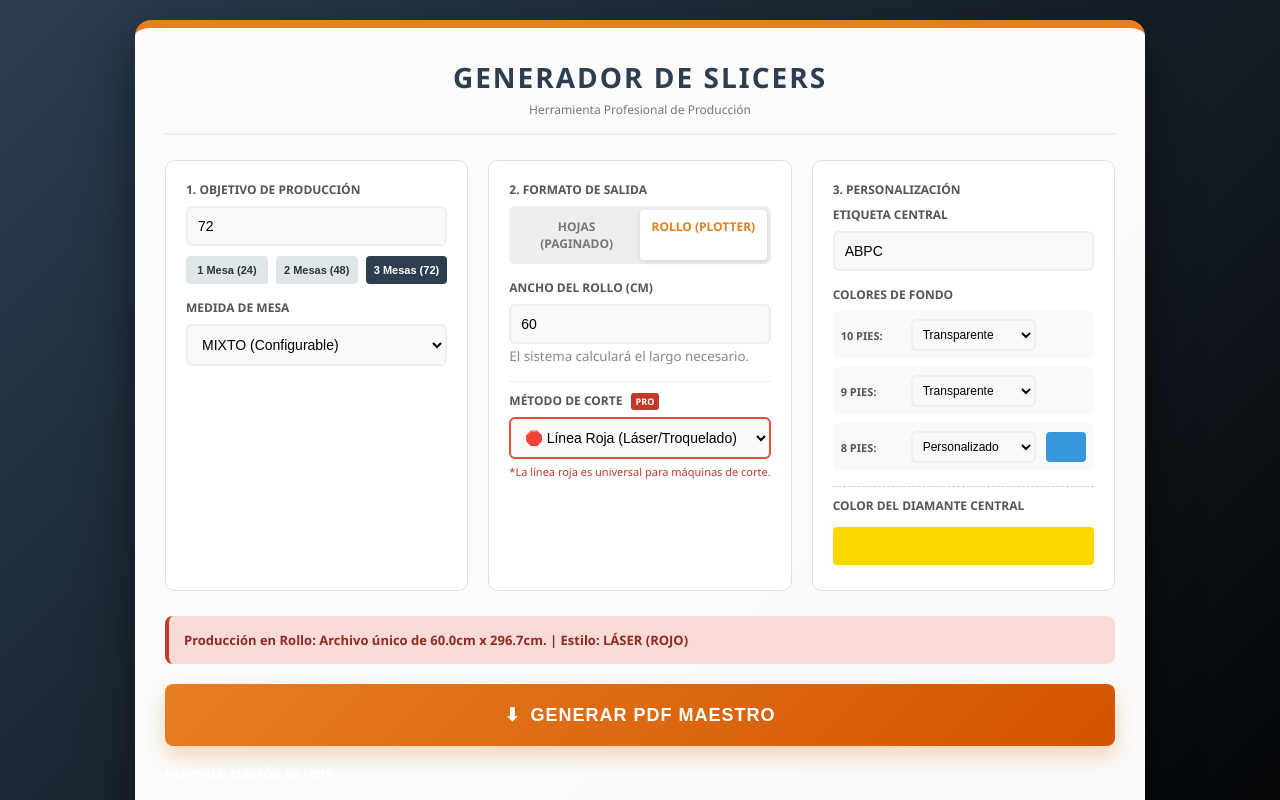
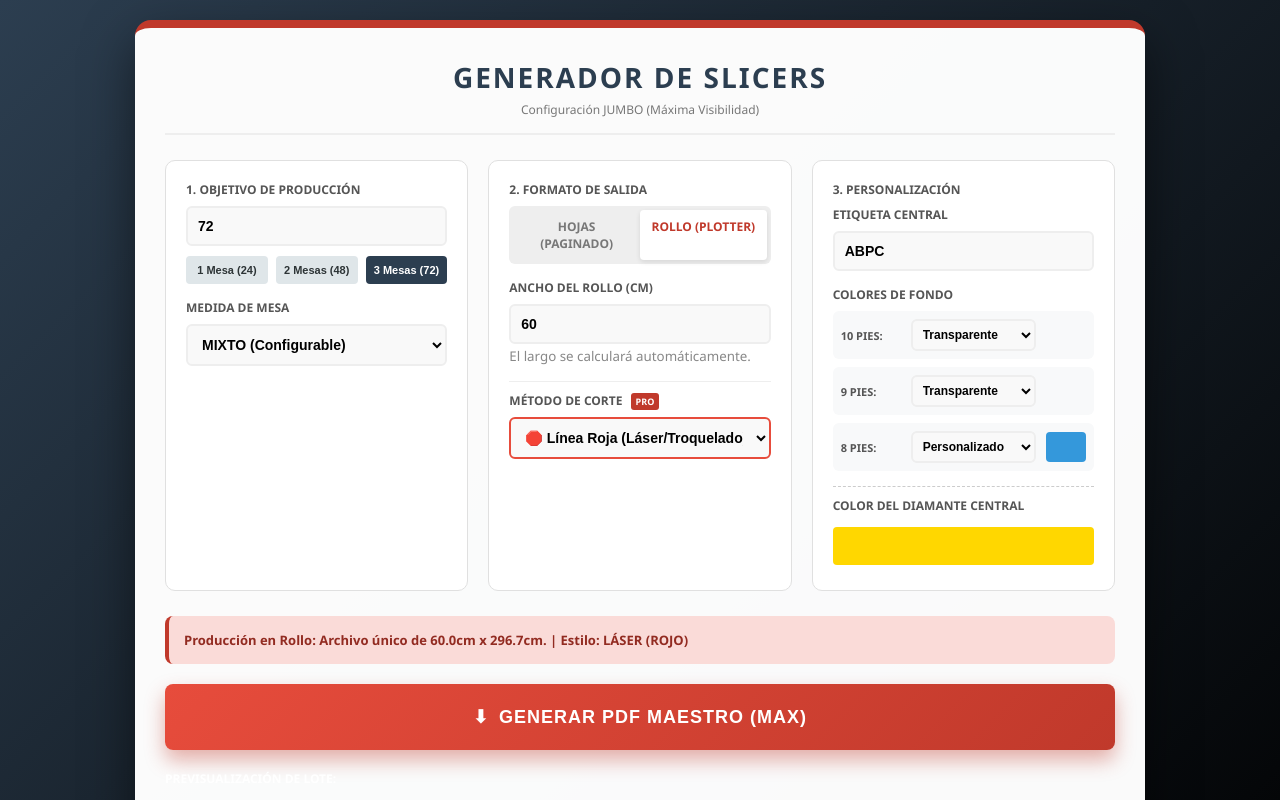
Before and after one commit to juanmiguel0927/BandasPool, a plain HTML site: page index.html in a window 1280 px wide. Both pictures are taken after a click on the element "ROLLO (PLOTTER)". Shown: the top 800 px of the page. Drawn offline with nearby package versions, Linux system fonts and the light colour scheme.

Commit message:
Revise color and styling for enhanced visibility
Updated color scheme and button styles for better visibility. Adjusted text and layout for improved user experience.

```diff
--- a/index.html
+++ b/index.html
@@ -9,7 +9,7 @@
     <style>
         :root {
             --primary: #2c3e50;
-            --accent: #e67e22;
+            --accent: #c0392b; /* Rojo Intenso para Visibilidad Máxima */
             --bg: #ecf0f1;
             --glass: rgba(255, 255, 255, 0.98);
         }
@@ -71,9 +71,9 @@
             font-size: 14px;
             background: #f9f9f9;
             box-sizing: border-box;
+            font-weight: 600;
         }
 
-        /* Input Color */
         input[type="color"] {
             -webkit-appearance: none; border: none; width: 100%; height: 38px; padding: 0; background: none; cursor: pointer; border-radius: 4px; overflow: hidden; margin-top: 5px;
         }
@@ -105,11 +105,11 @@
         .mix-row input[type="color"] { margin-top: 0; height: 30px; }
 
         .btn-action {
-            background: linear-gradient(135deg, #e67e22 0%, #d35400 100%);
-            color: white; border: none; padding: 20px; width: 100%; font-size: 18px; font-weight: 800; border-radius: 8px; cursor: pointer; text-transform: uppercase; letter-spacing: 1px;
-            box-shadow: 0 10px 20px rgba(230, 126, 34, 0.3); transition: all 0.3s; display: flex; justify-content: center; align-items: center; gap: 10px;
+            background: linear-gradient(135deg, #e74c3c 0%, #c0392b 100%);
+            color: white; border: none; padding: 22px; width: 100%; font-size: 18px; font-weight: 800; border-radius: 8px; cursor: pointer; text-transform: uppercase; letter-spacing: 1px;
+            box-shadow: 0 10px 20px rgba(192, 57, 43, 0.4); transition: all 0.3s; display: flex; justify-content: center; align-items: center; gap: 10px;
         }
-        .btn-action:hover { transform: translateY(-3px); box-shadow: 0 15px 25px rgba(230, 126, 34, 0.4); }
+        .btn-action:hover { transform: translateY(-3px); box-shadow: 0 15px 30px rgba(192, 57, 43, 0.5); }
 
         .info-box {
             background: #fadbd8; color: #922b21; padding: 15px; border-radius: 8px; font-size: 13px; margin-bottom: 20px; border-left: 4px solid #c0392b; font-weight: 600;
@@ -126,7 +126,6 @@
         .custom-strip-input { display: none; margin-top:10px; padding:10px; background:#fef9e7; border:1px dashed #f39c12; border-radius:6px; }
         .diamond-color-wrapper { margin-top: 15px; border-top: 1px dashed #ccc; padding-top: 10px; }
 
-        /* Inputs Custom Sheet */
         .custom-sheet-container { display: none; margin-top:10px; padding:10px; background:#e8f6f3; border:1px dashed #1abc9c; border-radius:6px; }
         .custom-sheet-row { display: flex; gap: 10px; align-items: flex-end; }
         .custom-sheet-row > div { flex: 1; }
@@ -138,7 +137,7 @@
 <div class="main-panel">
     <div class="header">
         <h1>Generador De Slicers</h1>
-        <div style="font-size:12px; color:#777; margin-top:5px;">Herramienta Profesional de Producción</div>
+        <div style="font-size:12px; color:#777; margin-top:5px;">Configuración JUMBO (Máxima Visibilidad)</div>
     </div>
 
     <div class="controls-grid">
@@ -188,7 +187,6 @@
                     <option value="legal" style="color:#c0392b;">Oficio (14" x 8.5") - [PRUEBA]</option>
                 </select>
 
-                <!-- INPUTS HOJA PERSONALIZADA -->
                 <div id="customSheetContainer" class="custom-sheet-container">
                     <label style="color:#16a085; margin-bottom:5px;">Definir Medidas de la Hoja:</label>
                     <div class="custom-sheet-row">
@@ -214,19 +212,15 @@
             <div id="panelRoll" style="display:none;">
                 <label>Ancho del Rollo (cm)</label>
                 <input type="number" id="rollWidth" value="60" onchange="updateCalc()">
-                <small style="color:#888;">El sistema calculará el largo necesario.</small>
+                <small style="color:#888;">El largo se calculará automáticamente.</small>
             </div>
 
-            <!-- OPCIÓN DE CORTE -->
             <div style="margin-top: 15px; border-top: 1px solid #eee; padding-top: 10px;">
                 <label>Método de Corte <span class="tech-badge">PRO</span></label>
                 <select id="cutStyle" onchange="updateCalc()" style="border: 2px solid #e74c3c;">
                     <option value="laser" selected>🛑 Línea Roja (Láser/Troquelado)</option>
                     <option value="scissors">✂️ Línea Gris (Manual)</option>
                 </select>
-                <small style="display:block; margin-top:5px; color:#c0392b; font-size:11px;">
-                    *La línea roja es universal para máquinas de corte.
-                </small>
             </div>
         </div>
 
@@ -264,7 +258,7 @@
                 <div class="mix-row">
                     <label>9 Pies:</label>
                     <select id="bgMix9" onchange="updateCalc()">
-                        <option value="transparent" selected>Transparente</option>
+                        <option value="transparent">Transparente</option>
                         <option value="black">Negro</option>
                         <option value="custom">Personalizado</option>
                     </select>
@@ -281,7 +275,7 @@
                 </div>
             </div>
 
-            <!-- Nuevo: Color del Diamante -->
+            <!-- Color del Diamante -->
             <div class="diamond-color-wrapper">
                 <label>Color del Diamante Central</label>
                 <input type="color" id="diamondColor" value="#FFD700" onchange="updateCalc()">
@@ -292,7 +286,7 @@
     <div class="info-box" id="statusMsg"></div>
 
     <button class="btn-action" onclick="generatePDF()">
-        <span>⬇</span> Generar PDF Maestro
+        <span>⬇</span> Generar PDF Maestro (MAX)
     </button>
 
     <label style="margin-top:20px; font-weight:bold; color:white;">Previsualización de Lote:</label>
@@ -309,11 +303,15 @@
 
     // --- VARIABLES JUMBO ---
     let mode = 'sheet';
-    const STRIP_H = 1.40;
+    const STRIP_H = 1.40; // 3.55 cm
     const GAP_Y = 0.2;
     const MARGIN = 0.3;
-    const LINE_WIDTH_JUMBO = 0.08;
-    const DIAMOND_RADIUS = 0.40;
+
+    // VARIABLES GRÁFICAS JUMBO (MAXIMUM POWER)
+    const LINE_WIDTH_MAX = 0.12; // 3mm de grosor (BARRA SÓLIDA)
+    // El diamante tendrá un radio de 0.32 pulgadas para no chocar con el texto
+    // Altura del rombo será 0.32 arriba + 0.32 abajo = 0.64 pulgadas
+    const DIAMOND_RADIUS = 0.32;
 
     let calc = { paperW: 0, paperH: 0, cols: 0, rowsPerPage: 0, totalPages: 0, stripsPerPage: 0, stripsToPrint: [] };
 
@@ -333,14 +331,12 @@
         const btnTest = document.getElementById('btnTestQty');
         const customContainer = document.getElementById('customSheetContainer');
 
-        // Mostrar/Ocultar Inputs Custom
         if (pt === 'custom_sheet') {
             customContainer.style.display = 'block';
         } else {
             customContainer.style.display = 'none';
         }
 
-        // Lógica de Prueba
         if (pt === 'letter' || pt === 'legal') {
             btnTest.style.display = 'block';
             setQty(1);
@@ -420,7 +416,6 @@
 
         if (mode === 'sheet') {
             const pt = document.getElementById('paperStandard').value;
-            // Medidas en pulgadas por defecto
             if(pt==='letter') { calc.paperW=11; calc.paperH=8.5; }
             else if(pt==='legal') { calc.paperW=14; calc.paperH=8.5; }
             else if(pt==='tabloid') { calc.paperW=17; calc.paperH=11; }
@@ -582,7 +577,7 @@
             }
         });
 
-        doc.save(`Slicers_JMRR_JUMBO_${calc.stripsToPrint.length}.pdf`);
+        doc.save(`Slicers_JMRR_MAX_${calc.stripsToPrint.length}.pdf`);
     }
 
     function drawStripVector(doc, x, y, w, h, subLabel, mainLabel, theme, cutStyle) {
@@ -608,7 +603,7 @@
         doc.line(x, y+h/2, x+w, y+h/2);
 
         const step = w/10;
-        doc.setLineWidth(LINE_WIDTH_JUMBO);
+        doc.setLineWidth(LINE_WIDTH_MAX);
         for(let t=1; t<10; t++) {
             if(t===5) continue;
             let tx = x + (step*t);
@@ -624,7 +619,9 @@
         doc.setTextColor(theme.txt[0], theme.txt[1], theme.txt[2]);
         doc.setFontSize(18);
         doc.setFont("helvetica", "bold");
-        doc.text(mainLabel, cx, y + h - 0.1, {align:'center'});
+
+        // Texto posicionado en el borde inferior para no chocar con el diamante
+        doc.text(mainLabel, cx, y + h - 0.12, {align:'center'});
 
         doc.setFontSize(9); doc.setTextColor(100);
         doc.text(subLabel, x + 0.1, y + 0.15);
```
